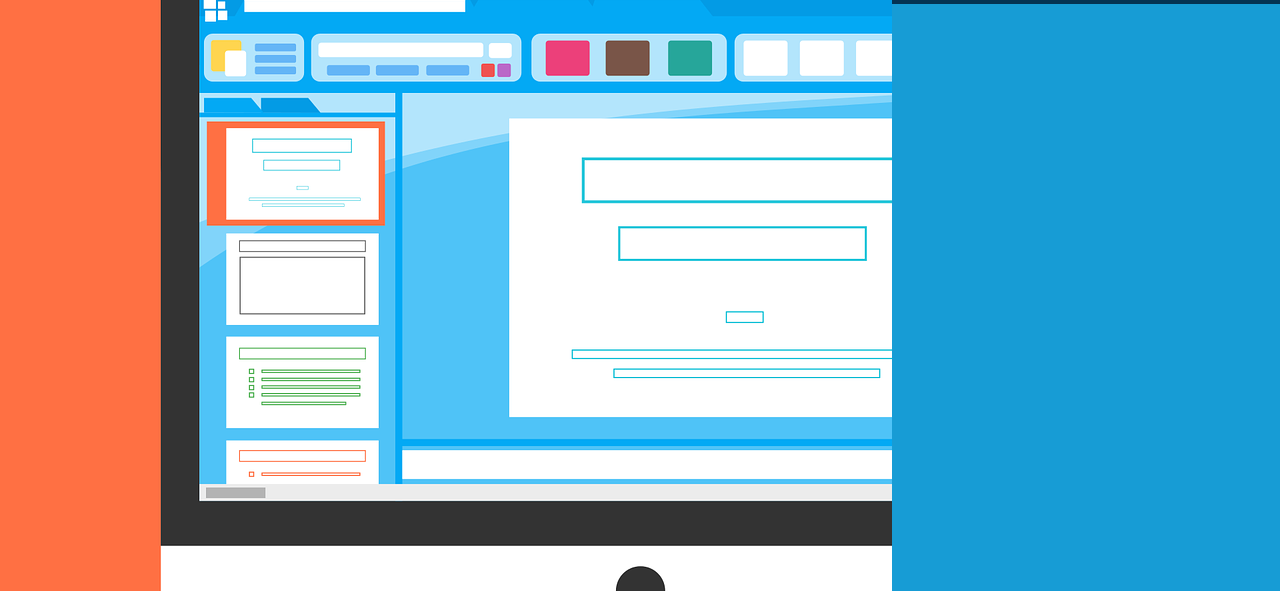
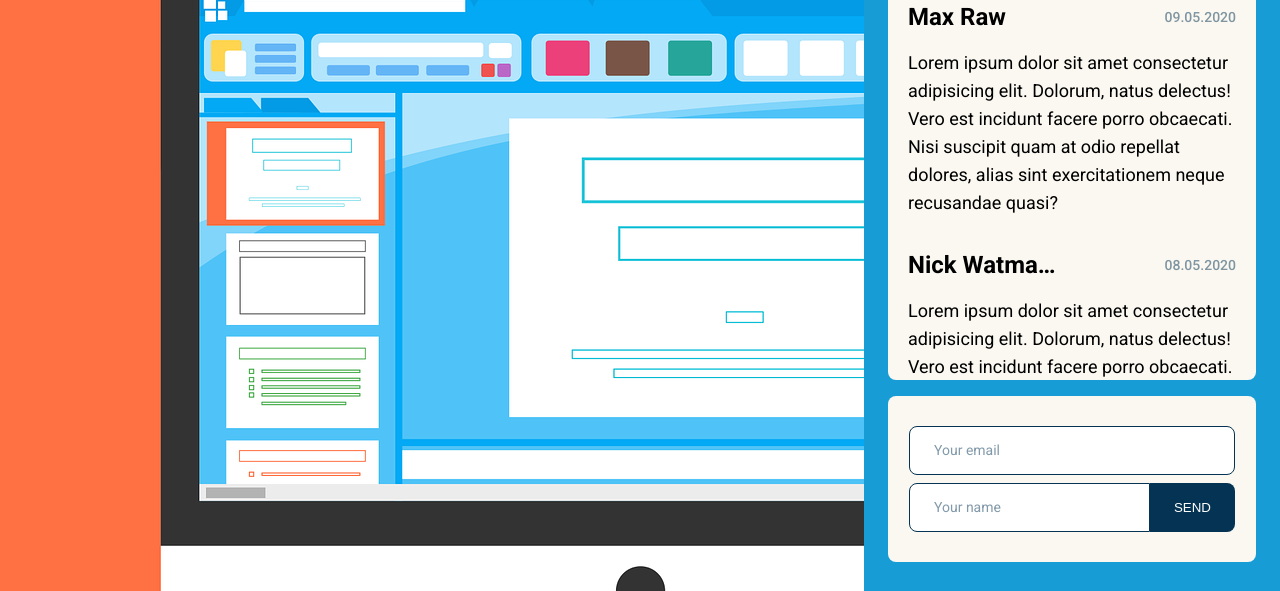
Before and after one commit to namazovworks/widget-alpaka, a plain HTML site: page index.html in a window 1280 px wide. Shown: the part 151-742 px from the top of the page. Drawn offline with Linux system fonts and the light colour scheme.

Commit message:
form and posts styles

```diff
--- a/css/style.css
+++ b/css/style.css
@@ -44,7 +44,6 @@ body {
 .widget-user {
   display: flex;
   align-items: center;
-  min-width: 320px;
 }
 
 .widget-user__avatar {
@@ -120,19 +119,92 @@ body {
 /* widget body */
 
 .widget__body {
+  height: 100%;
+  padding: 32px 24px;
+  display: flex;
+  flex-direction: column;
 }
 
-.widget-posts {
+.widget__wrap {
+  flex-grow: 1;
+  display: flex;
+  flex-direction: column;
+}
+
+/* .widget__shadow {
   position: relative;
-  background: #faf8f0;
-  border: 1px solid #043353;
+  flex-grow: 1;
+  display: flex;
+  flex-direction: column;
+}
+
+.widget__shadow::after {
+  content: " ";
+  position: absolute;
+  inset: 0;
+  top: 50%;
+  background: linear-gradient(
+    180deg,
+    rgba(250, 248, 240, 0.51) 0%,
+    #faf8f0 81.25%
+  );
+  pointer-events: none;
+  border-radius: 0 0 8px 8px;
+} */
+
+.widget__content {
+  padding: 20px;
+  background-color: #faf8f0;
   border-radius: 8px;
-  padding: 20px;
-  max-height: 656px;
+  flex-grow: 1;
+  height: 0;
   overflow-y: auto;
 }
 
-.widget-posts::after {
+.wiget-post:not(:last-child) {
+  margin-bottom: 32px;
+}
+
+.wiget-post__head {
+  display: flex;
+  align-items: center;
+  justify-content: space-between;
+  margin-bottom: 16px;
+}
+
+.wiget-post__title {
+  display: inline-block;
+  max-width: 157px;
+  font-family: "Roboto", sans-serif;
+  font-weight: 700;
+  font-size: 24px;
+  line-height: 32px;
+  color: #000000;
+
+  overflow: hidden;
+  white-space: nowrap;
+  text-overflow: ellipsis;
+}
+
+.wiget-post__date {
+  flex-shrink: 0;
+  font-family: "Roboto", sans-serif;
+  font-weight: 500;
+  font-size: 14px;
+  line-height: 32px;
+  color: rgba(4, 51, 83, 0.5);
+  padding-left: 4px;
+}
+
+.widget-post__text {
+  font-family: "Roboto", sans-serif;
+  font-size: 18px;
+  line-height: 28px;
+  color: #000000;
+  max-width: 328px;
+}
+
+/* .widget-posts::after {
   content: "";
   display: block;
   position: absolute;
@@ -146,41 +218,7 @@ body {
   height: 170px;
   left: 0;
   bottom: 0;
-}
-
-.widget-posts__post:not(:last-child) {
-  margin-bottom: 32px;
-}
-
-.widget-posts__header {
-  display: flex;
-  justify-content: space-between;
-  align-items: center;
-  margin-bottom: 16px;
-}
-
-.widget-posts__title {
-  font-family: "Roboto", sans-serif;
-  font-weight: 700;
-  font-size: 24px;
-  line-height: 32px;
-  color: #000000;
-}
-.widget-posts__date {
-  font-family: "Roboto", sans-serif;
-  font-weight: 500;
-  font-size: 14px;
-  line-height: 32px;
-  color: rgba(4, 51, 83, 0.5);
-}
-
-.widget-posts__text {
-  font-family: "Roboto", sans-serif;
-  font-size: 18px;
-  line-height: 28px;
-  color: #000000;
-  max-width: 328px;
-}
+} */
 
 .widget__form {
   display: flex;
@@ -188,7 +226,6 @@ body {
   padding: 30px 21px;
   margin-top: 16px;
   background: #faf8f0;
-  border: 1px solid #043353;
   border-radius: 8px;
 }
 
@@ -197,6 +234,7 @@ body {
   outline: none;
   border-radius: 8px;
   padding: 16px 24px;
+  width: 100%;
 }
 
 .widget__form .input::placeholder {
@@ -207,8 +245,12 @@ body {
   color: rgba(4, 51, 83, 0.5);
 }
 
+.widget__form--bottom {
+  display: flex;
+  margin-top: 8px;
+}
+
 .widget__form .input__name {
-  margin-top: 8px;
   border-radius: 8px 0px 0px 8px;
 }
 
@@ -216,10 +258,15 @@ body {
   display: inline-block;
   border: none;
   background: #043353;
+  text-transform: uppercase;
   color: #fff;
   padding: 16px 24px;
   border-radius: 0px 8px 8px 0px;
   cursor: pointer;
+}
+
+.widget__form .btn:hover {
+  background: #1f5e88;
 }
 
 /* widget footer */
--- a/index.html
+++ b/index.html
@@ -48,7 +48,48 @@
 					</button>
 				</div>
 				<div class="widget__body">
+					<div class="widget__wrap">
+						<div class="widget__shadow"></div>
+						<div class="widget__content">
+							<div class="wiget-post">
+								<div class="wiget-post__head">
+									<h2 class="wiget-post__title">Max Raw</h2>
+									<p class="wiget-post__date">09.05.2020</p>
+								</div>
+								<p class="widget-post__text">
+									Lorem ipsum dolor sit amet consectetur adipisicing elit. Dolorum, natus delectus! Vero est incidunt facere porro obcaecati. Nisi suscipit quam at odio repellat dolores, alias sint exercitationem neque recusandae quasi?
+								</p>
+							</div>
 
+							<div class="wiget-post">
+								<div class="wiget-post__head">
+									<h2 class="wiget-post__title">Nick Watman MR. Cymons</h2>
+									<p class="wiget-post__date">08.05.2020</p>
+								</div>
+								<p class="widget-post__text">
+									Lorem ipsum dolor sit amet consectetur adipisicing elit. Dolorum, natus delectus! Vero est incidunt facere porro obcaecati. Nisi suscipit quam at odio repellat dolores, alias sint exercitationem neque recusandae quasi?
+								</p>
+							</div>
+
+							<div class="wiget-post">
+								<div class="wiget-post__head">
+									<h2 class="wiget-post__title">Some fish text</h2>
+									<p class="wiget-post__date">09.05.2020</p>
+								</div>
+								<p class="widget-post__text">
+									Lorem ipsum dolor sit amet consectetur adipisicing elit. Dolorum, natus delectus! Vero est incidunt facere porro obcaecati. Nisi suscipit quam at odio repellat dolores, alias sint exercitationem neque recusandae quasi?
+								</p>
+							</div>
+						</div>
+					</div>
+
+					<form class="widget__form">
+						<input type="text" class="input input__mail" placeholder="Your email">
+						<div class="widget__form--bottom">
+							<input type="text" class="input input__name" placeholder="Your name">
+							<button type="submit" class="btn">send</button>
+						</div>
+					</form>
 				</div>
 				<div class="widget__footer">
 					<a href="#" class="widget__social">
@@ -71,5 +112,6 @@
 				</div>
 			</div>
 		</div>
+		<script src="./js/main.js"></script>
 </body>
 </html>
```
Also changed, not shown: js/main.js (added).
